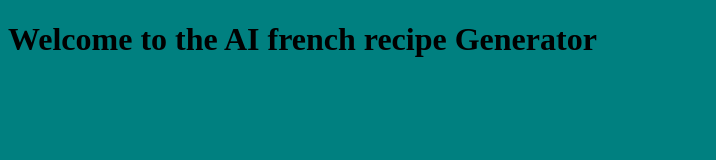
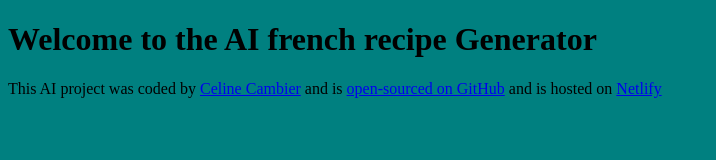
Before and after one commit to CelineCambier/french-recipe-generator, a plain HTML site: page index.html in a window 1280 px wide. Shown: the whole page, without its empty margins (0-716 px from the left). Drawn offline with Linux system fonts and the light colour scheme.

Commit message:
Added footer

```diff
--- a/index.html
+++ b/index.html
@@ -9,6 +9,24 @@
   <body>
     <h1>Welcome to the AI french recipe Generator</h1>
 
+    <footer>
+      This AI project was coded by
+      <a href="https://github.com/CelineCambier" target="_blank">
+        Celine Cambier</a
+      >
+      and is
+      <a
+        href="https://github.com/CelineCambier/french-recipe-generator.git"
+        target="_blank"
+      >
+        open-sourced on GitHub</a
+      >
+      and is hosted on
+      <a href="https://french-recipe-generator.netlify.app/" target="_blank"
+        >Netlify</a
+      >
+    </footer>
+
     <script src="src/index.js"></script>
   </body>
 </html>
```
